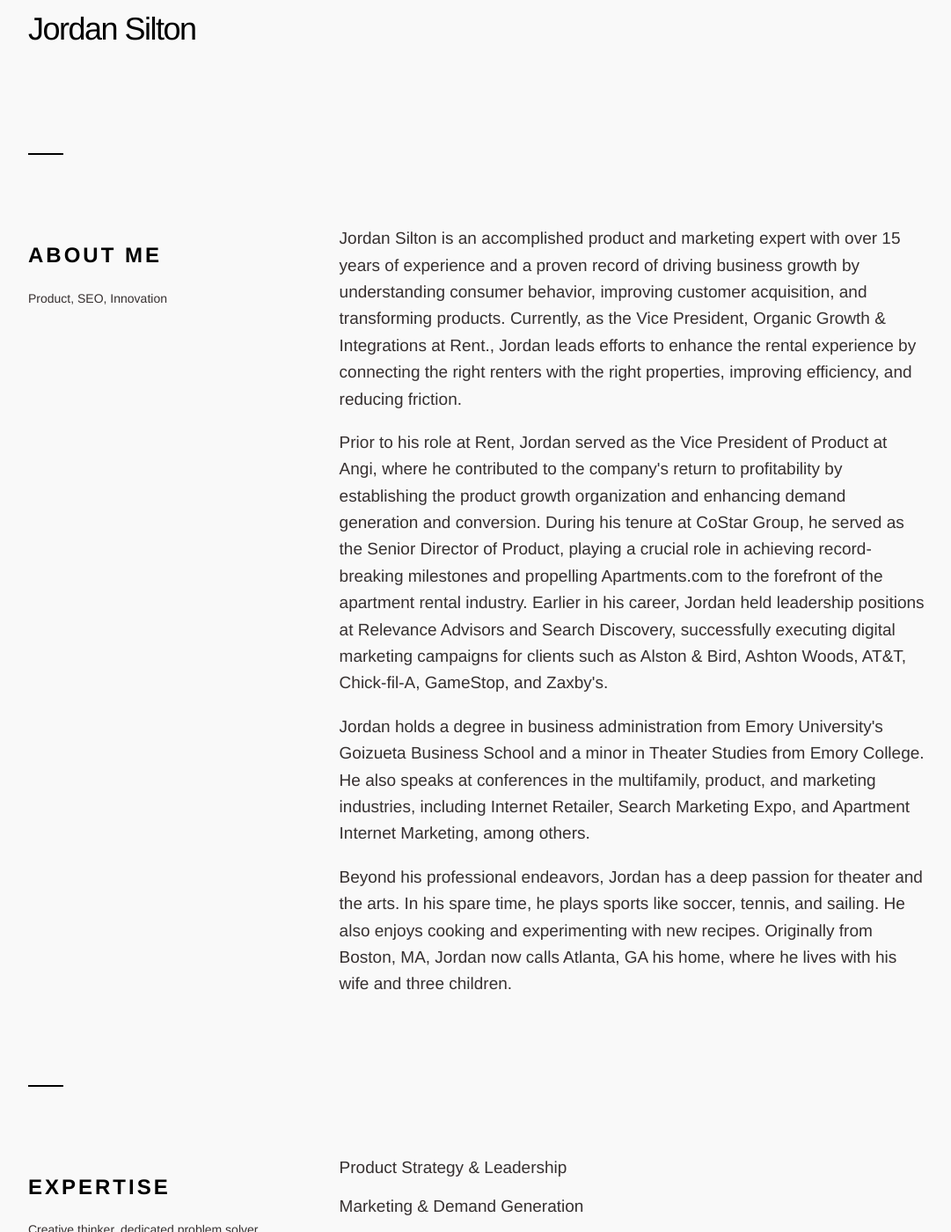
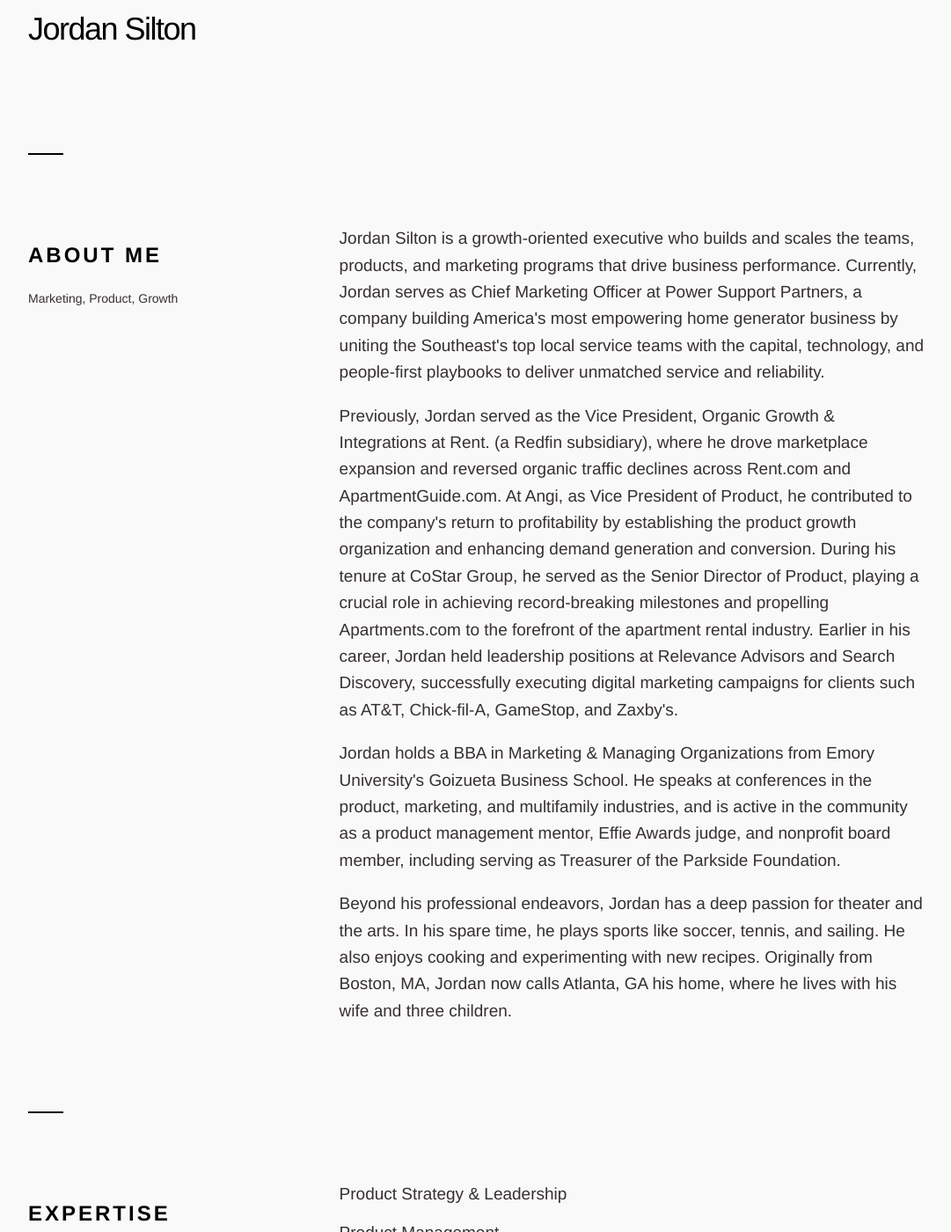
Before and after one commit to jsilton/jsilton.github.io, a Jekyll site: the page built from index.html, in a window 1280 px wide and 1400 px high, scrolled down 270 px. Shown: the whole window at 88% size, without its empty margins (98-1179 px from the left). Built offline with Jekyll 4.4.1, drawn with Linux system fonts in a browser that asks for light colours; some of the changed text lies outside the part shown.

Commit message:
Update bio and positioning for CMO role at Power Support Partners
Rewrite bio to lead with broader growth executive positioning rather
than a single title. Update current role to CMO at Power Support
Partners, refresh career history (Rent./Redfin, Angi, CoStar),
update education and affiliations, and align expertise list with
latest profile.

Co-Authored-By: Claude Opus 4.6 <noreply@anthropic.com>

```diff
--- a/_config.yml
+++ b/_config.yml
@@ -1,5 +1,5 @@
 name: Jordan Silton
-description: SEO, Analytics, & Innovation
+description: Marketing, Growth, & Innovation
 url: https://jordansilton.com
 permalink: /articles/:title
 plugins:
--- a/_includes/expertise.html
+++ b/_includes/expertise.html
@@ -10,14 +10,14 @@
     <div class="eight columns">
         <ul>
             <li>Product Strategy &amp; Leadership</li>
-            <li>Marketing &amp; Demand Generation</li>
+            <li>Product Management</li>
             <li>User Experience Design (UX/UI)</li>
-            <li>SEO, SEM &amp; Digital Advertising</li>
             <li>Experimentation &amp; A/B Testing</li>
             <li>Conversion Optimization (CRO)</li>
             <li>Agile Product Development</li>
-            <li>AI/ML, Analytics &amp; Data Science</li>
+            <li>AI/ML, Analytics, &amp; Data Science</li>
             <li>Storytelling &amp; Data Visualization</li>
+            <li>SEO, SEM &amp; Digital Advertising</li>
         </ul>
     </div>
 </div>
--- a/index.html
+++ b/index.html
@@ -1,7 +1,7 @@
 ---
 layout: default
-title: Jordan Silton - Marketing &amp; Product Executive, Growth Catalyst, Transformational Leader
-description: Innovative growth accelerator driving B2B and B2C customer acquisition via high-performance teams to achieve record traffic, revenue, and profit.
+title: Jordan Silton - Executive Leader Driving Growth Across Marketing, Product &amp; Technology
+description: Growth-oriented executive who builds and scales teams, products, and marketing programs that drive business performance across marketing, product, and technology.
 redirect_from:
   - /about
   - /@jsilton
@@ -20,16 +20,15 @@ redirect_from:
         <div class="row">
             <h2>About Me</h2>
             <div class="subhead">
-                <p>Product, SEO, Innovation</p>
+                <p>Marketing, Product, Growth</p>
             </div>
         </div>
     </div>
     <div class="eight columns">
-        <p>Jordan Silton is an accomplished product and marketing expert with over 15 years of experience and a proven record of driving business growth by understanding consumer behavior, improving customer acquisition, and transforming products. Currently, as the Vice President, Organic Growth &amp; Integrations at Rent., Jordan leads efforts to enhance the rental experience by connecting the right renters with the right properties, improving efficiency, and reducing friction.</p>
-        <p>Prior to his role at Rent, Jordan served as the Vice President of Product at Angi, where he contributed to the company's return to profitability by establishing the product growth organization and enhancing demand generation and conversion. During his tenure at CoStar Group, he served as the Senior Director of Product, playing a crucial role in achieving record-breaking milestones and propelling Apartments.com to the forefront of the apartment rental industry. Earlier in his career, Jordan held leadership positions at Relevance Advisors and Search Discovery, successfully executing digital marketing campaigns for clients such as Alston &amp; Bird, Ashton Woods, AT&amp;T, Chick-fil-A, GameStop, and Zaxby's.</p>
-        <p>Jordan holds a degree in business administration from Emory University's Goizueta Business School and a minor in Theater Studies from Emory College. He also speaks at conferences in the multifamily, product, and marketing industries, including Internet Retailer, Search Marketing Expo, and Apartment Internet Marketing, among others.</p>
-        <p>Beyond his professional endeavors, Jordan has a deep passion for theater and the arts. In his spare time, he plays sports like soccer, tennis, and sailing. He also enjoys cooking and experimenting with new recipes. Originally from Boston, MA, Jordan now calls Atlanta, GA his home, where he lives with his wife and three children.
-        </p>
+        <p>Jordan Silton is a growth-oriented executive who builds and scales the teams, products, and marketing programs that drive business performance. Currently, Jordan serves as Chief Marketing Officer at Power Support Partners, a company building America's most empowering home generator business by uniting the Southeast's top local service teams with the capital, technology, and people-first playbooks to deliver unmatched service and reliability.</p>
+        <p>Previously, Jordan served as the Vice President, Organic Growth &amp; Integrations at Rent. (a Redfin subsidiary), where he drove marketplace expansion and reversed organic traffic declines across Rent.com and ApartmentGuide.com. At Angi, as Vice President of Product, he contributed to the company's return to profitability by establishing the product growth organization and enhancing demand generation and conversion. During his tenure at CoStar Group, he served as the Senior Director of Product, playing a crucial role in achieving record-breaking milestones and propelling Apartments.com to the forefront of the apartment rental industry. Earlier in his career, Jordan held leadership positions at Relevance Advisors and Search Discovery, successfully executing digital marketing campaigns for clients such as AT&amp;T, Chick-fil-A, GameStop, and Zaxby's.</p>
+        <p>Jordan holds a BBA in Marketing &amp; Managing Organizations from Emory University's Goizueta Business School. He speaks at conferences in the product, marketing, and multifamily industries, and is active in the community as a product management mentor, Effie Awards judge, and nonprofit board member, including serving as Treasurer of the Parkside Foundation.</p>
+        <p>Beyond his professional endeavors, Jordan has a deep passion for theater and the arts. In his spare time, he plays sports like soccer, tennis, and sailing. He also enjoys cooking and experimenting with new recipes. Originally from Boston, MA, Jordan now calls Atlanta, GA his home, where he lives with his wife and three children.</p>
     </div>
 </div>
 
```
